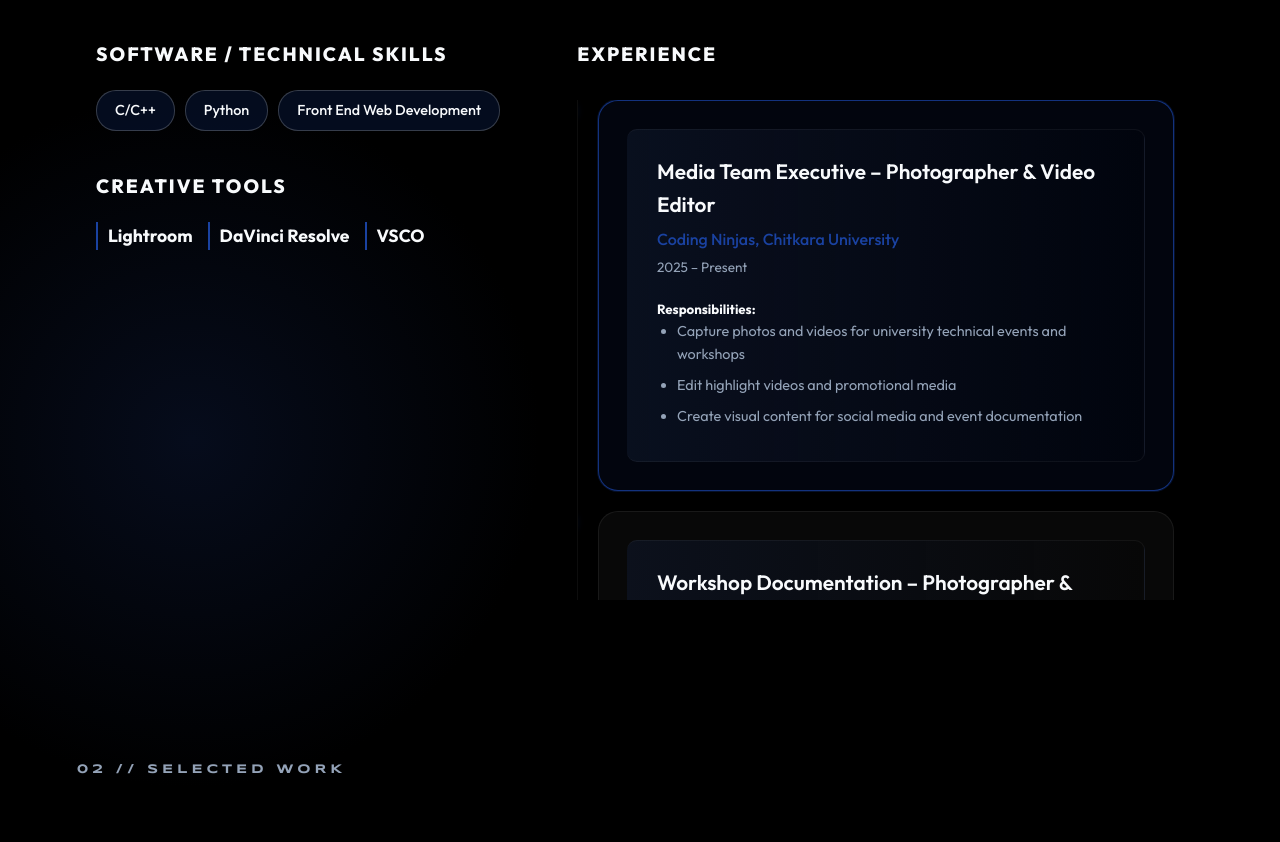
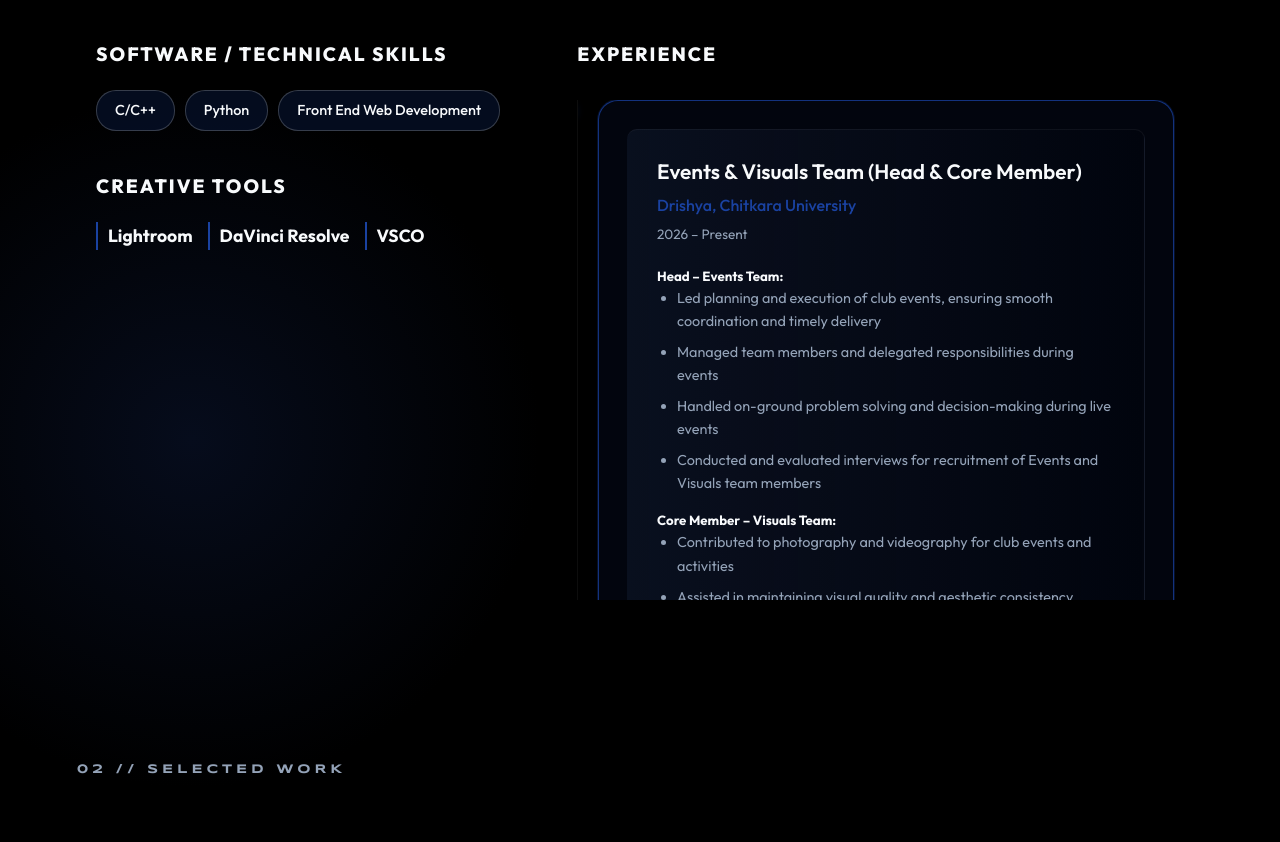
Before and after one commit to ashgotnohxe/portfolio, a plain HTML site: page index.html in a window 1280 px wide. Shown: the part 1560-2402 px from the top of the page. Drawn offline with nearby package versions, Linux system fonts and the light colour scheme; a script that the page names is missing.

Commit message:
Add Drishya experience card

```diff
--- a/index.html
+++ b/index.html
@@ -106,6 +106,37 @@
                             <div class="experience-section">
                                 <h3 class="section-heading" style="margin-bottom: 30px;">EXPERIENCE</h3>
                                 <div class="timeline">
+                                    <div class="timeline-item hover-target">
+                                        <div class="timeline-dot"></div>
+                                        <div class="timeline-content">
+                                            <h4 class="timeline-role">Events & Visuals Team (Head & Core Member)</h4>
+                                            <p class="timeline-org">Drishya, Chitkara University</p>
+                                            <p class="timeline-date">2026 – Present</p>
+
+                                            <h5 class="timeline-res-title">Head – Events Team:</h5>
+                                            <ul class="responsibilities-list">
+                                                <li>Led planning and execution of club events, ensuring smooth coordination and timely delivery</li>
+                                                <li>Managed team members and delegated responsibilities during events</li>
+                                                <li>Handled on-ground problem solving and decision-making during live events</li>
+                                                <li>Conducted and evaluated interviews for recruitment of Events and Visuals team members</li>
+                                            </ul>
+
+                                            <h5 class="timeline-res-title" style="margin-top: 15px;">Core Member – Visuals Team:</h5>
+                                            <ul class="responsibilities-list">
+                                                <li>Contributed to photography and videography for club events and activities</li>
+                                                <li>Assisted in maintaining visual quality and aesthetic consistency</li>
+                                                <li>Collaborated with team members for media coverage and content creation</li>
+                                            </ul>
+
+                                            <h5 class="timeline-res-title" style="margin-top: 15px;">Video Editing Team Member:</h5>
+                                            <ul class="responsibilities-list">
+                                                <li>Edited event highlights and promotional content</li>
+                                                <li>Worked on basic color grading and visual enhancement</li>
+                                                <li>Supported the team in creating engaging visual media</li>
+                                            </ul>
+                                        </div>
+                                    </div>
+
                                     <div class="timeline-item hover-target">
                                         <div class="timeline-dot"></div>
                                         <div class="timeline-content">
```
